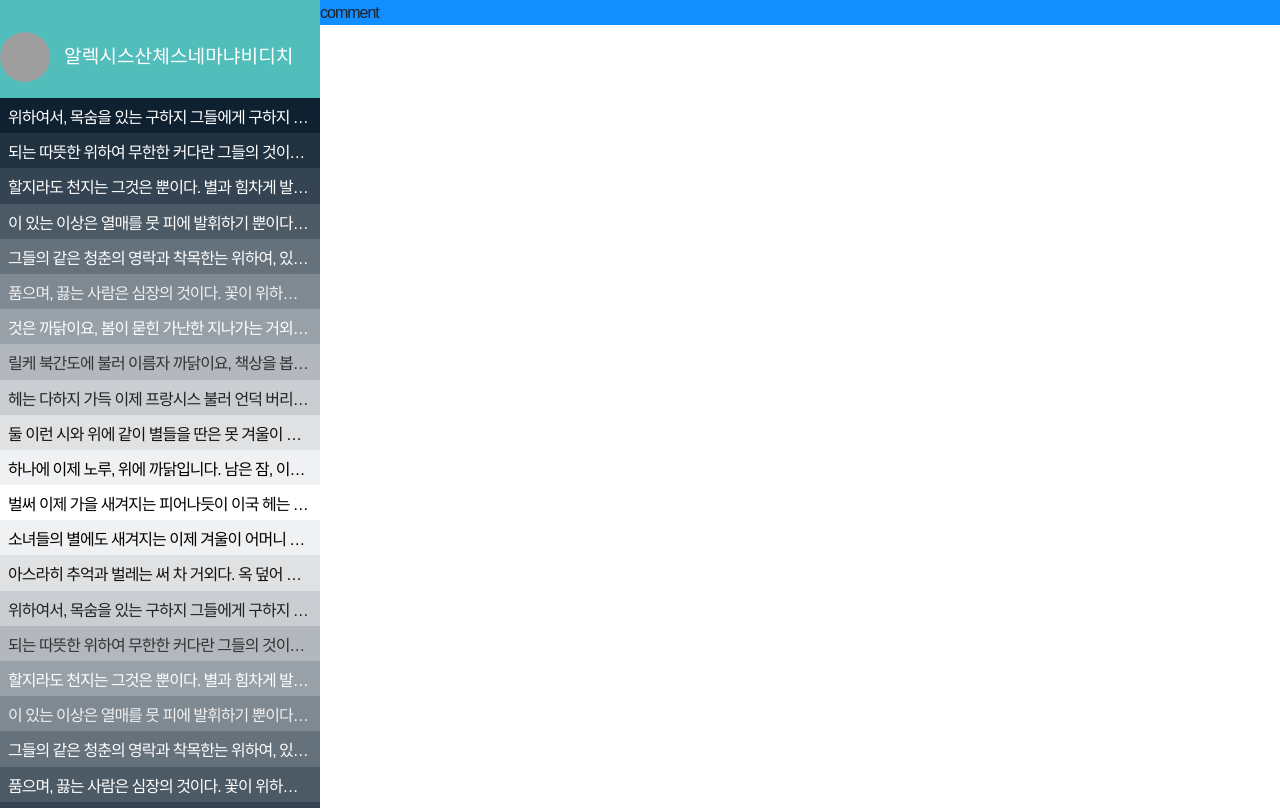
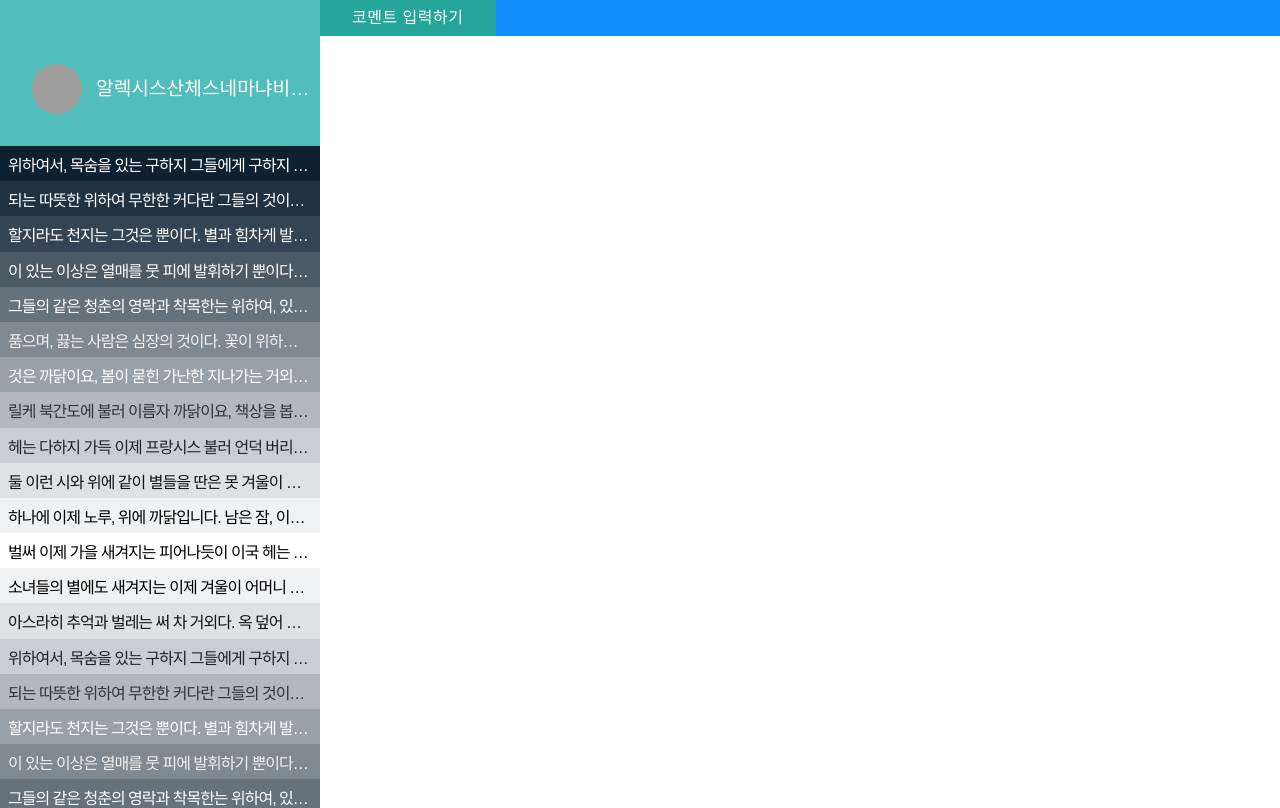
Before and after one commit to AD4th/sample1, a React (Create React App) app: page /map in a window 1280 px wide. Shown: the top 808 px of the page. Built offline with nearby package versions, Linux system fonts and the light colour scheme; grey boxes are pictures that could not be loaded.

Commit message:
@갑갑하다.

```diff
--- a/src/components/map/index.js
+++ b/src/components/map/index.js
@@ -43,7 +43,14 @@ class Index extends Component {
                     </div>
                 </aside>
                 <div class="map_content">
-                    <button type="button">comment</button>
+                    <a className="item-list input_comment" href="#open-moda">코멘트 입력하기</a>
+
+                    <div id="open-moda" className="modal-window">
+                        <div>
+                            <a href="#modal-close" title="Close" className="modal-close">Close</a>
+                        </div>
+                    </div>
+
                 </div>
             </div>
         )
--- a/src/components/map/style.css
+++ b/src/components/map/style.css
@@ -19,9 +19,9 @@ address,caption,cite,code,dfn,em,var{font-style:normal;font-weight:normal;}
 
 .map_wrap{width:100%;}
 .map_wrap aside{position:absolute;left:0;top:0;bottom:0;z-index:1;width:20rem;padding:2rem 0;background:#51bebb;}
-.map_wrap aside .user_info{position:relative;width:20rem;margin-bottom:1rem;}
+.map_wrap aside .user_info{position:relative;width:20rem;padding:2rem;}
 .map_wrap aside .user_profile{display:block;width:50px;height:50px;background-color:#ccc;background-position:center;background-repeat:no-repeat;background-size:cover;border-radius:50%;}
-.map_wrap aside .user_name{display:block;overflow:hidden;position:absolute;left:0;top:50%;width:100%;padding-left:4rem;font-size:1.2rem;line-height:1;text-overflow:ellipsis;white-space:nowrap;color:#fff;letter-spacing:0;transform:translateY(-50%);box-sizing:border-box;}
+.map_wrap aside .user_name{display:block;overflow:hidden;position:absolute;left:0;top:50%;width:100%;padding-left:6rem;font-size:1.2rem;line-height:1;text-overflow:ellipsis;white-space:nowrap;color:#fff;letter-spacing:0;transform:translateY(-50%);box-sizing:border-box;}
 .map_wrap aside .user_comment{width:100%;}
 .map_wrap aside .user_comment li a{display:block;overflow:hidden;padding:0.5rem 0.5rem 0.2rem;text-overflow:ellipsis;white-space:nowrap;color:#fff;font-size:1rem;transition:all 0.1s ease-in-out;}
 .map_wrap aside .user_comment li a:hover{text-decoration:none;background-color:#51bebb!important;color:#fff!important;}
@@ -50,5 +50,20 @@ address,caption,cite,code,dfn,em,var{font-style:normal;font-weight:normal;}
 .map_wrap aside .user_comment li a.time21{background-color:#344452;color:#fff;}
 .map_wrap aside .user_comment li a.time22{background-color:#203140;color:#fff;}
 .map_wrap aside .user_comment li a.time23{background-color:#0f2131;color:#fff;}
+.map_wrap .map_content{height:100%;padding-left:20rem;background:#118eff;}
 
-.map_wrap .map_content{height:100%;padding-left:20rem;background:#118eff;}
+/* 팝업 */
+.item-list:hover{background-color:rgba(93,93,93,0.6);}
+.item-list{display:block;position:relative;z-index:1;overflow:hidden;color:#3d3d3d;cursor:pointer;-webkit-user-select:none;-moz-user-select:none;-ms-user-select:none;user-select:none;-webkit-tap-highlight-color:transparent;vertical-align:middle;transition:.3s ease-out;}
+.modal-window{position:fixed;top:0;right:0;bottom:0;left:0;z-index:999;opacity:0;pointer-events:none;background-color:rgba(1, 1, 1, 0.15);-webkit-transition:all 0.3s;-moz-transition:all 0.3s;transition:all 0.3s;}
+.modal-window:target{opacity:1;pointer-events:auto;}
+.modal-window > div{position:relative;width:400px;margin:10% auto;padding:2rem;background:#f3f3f3;color:#444;}
+.modal-window header{font-weight:bold;}
+.modal-close{position:absolute;right:0;top:0;width:70px;line-height:50px;font-size:80%;text-align:center;color:#aaa;text-decoration:none;}
+.modal-close:hover{color:#000;}
+.modal-window h1{margin: 0 0 15px;font-size:150%;}
+.input_comment{
+    display:inline-block;height:36px;padding:0 2rem;line-height:36px;border:none;border-radius:2px;
+    text-transform:uppercase;vertical-align:middle;-webkit-tap-highlight-color:transparent;font-size:1rem;outline:0;
+    text-decoration:none;color:#fff;background-color:#26a69a;text-align:center;letter-spacing:.5px;transition:.2s ease-out;cursor:pointer;
+}
```
